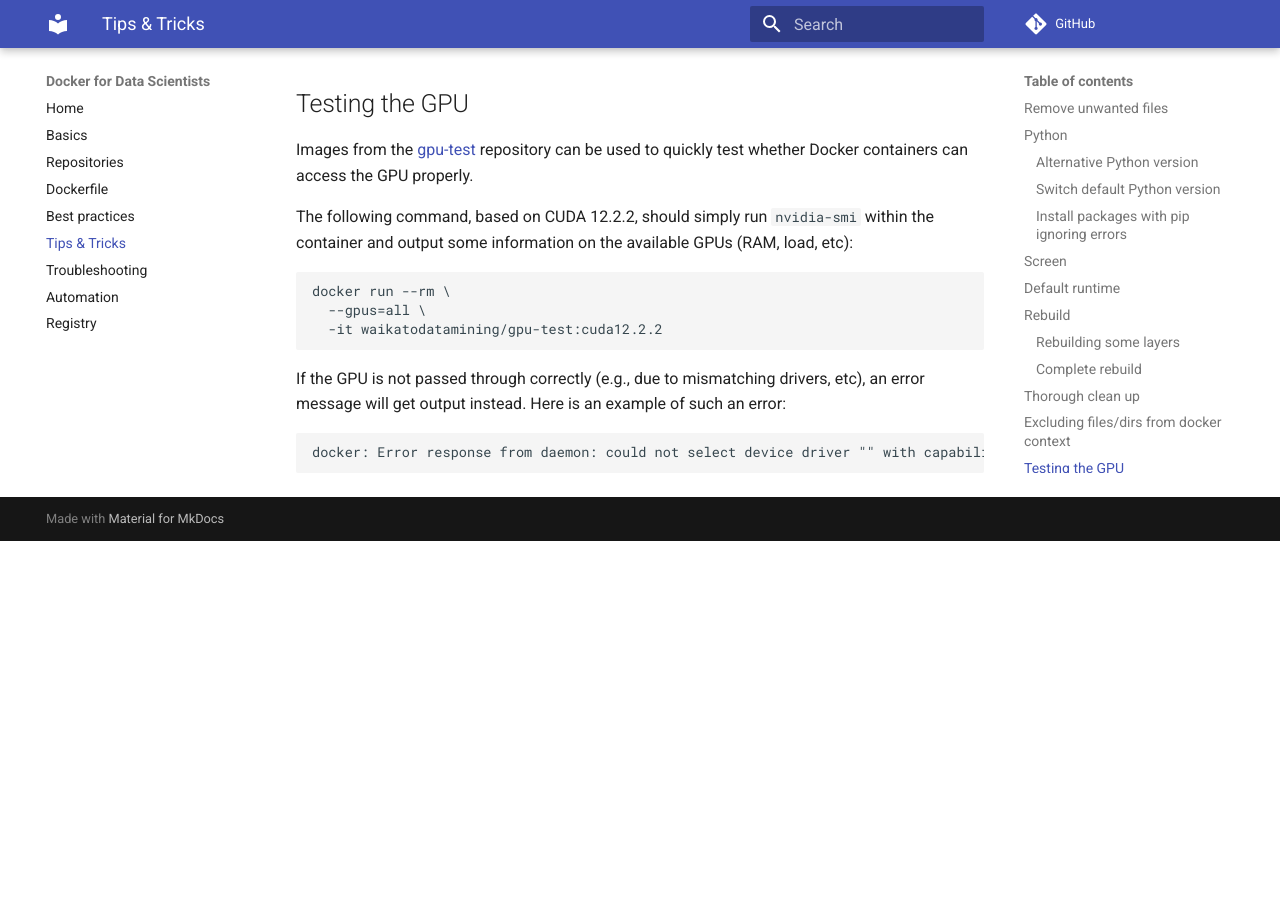
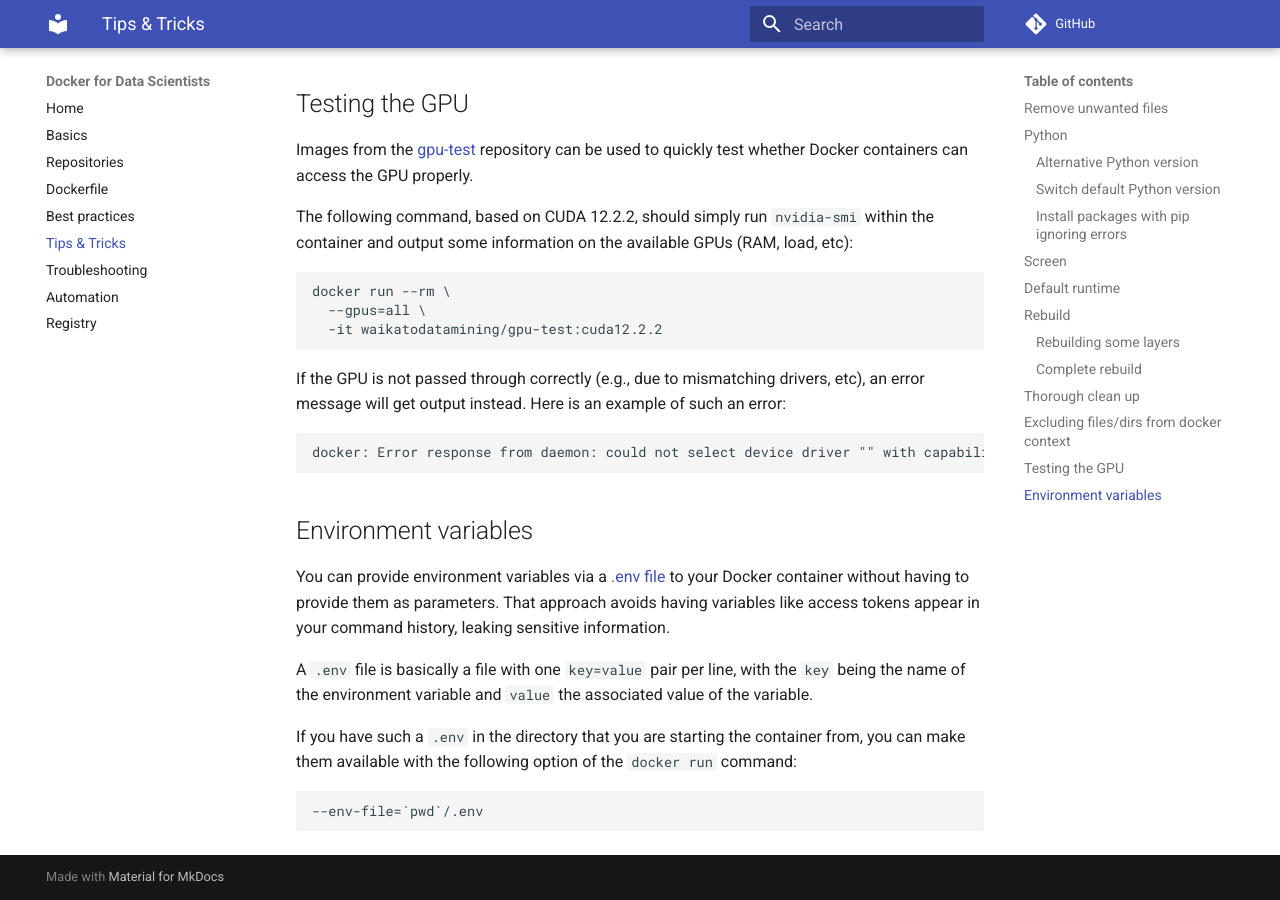
Before and after one commit to waikato-datamining/docker-for-data-scientists, an MkDocs documentation site: the page built from docs/tips_and_tricks.md, in a window 1280 px wide and 900 px high, scrolled down 4536 px. Built offline with MkDocs 1.6.1 and Material for MkDocs 9.7.7, drawn with Linux system fonts in a browser that asks for light colours; comment, search, counter and statistics services are not loaded; before the commit the page ends 5077 px from its top, so only the background shows below that.

Commit message:
added section on environment variables

````diff
--- a/docs/tips_and_tricks.md
+++ b/docs/tips_and_tricks.md
@@ -233,3 +233,22 @@
 ```
 docker: Error response from daemon: could not select device driver "" with capabilities: [[gpu]].
 ```
+
+
+# Environment variables
+
+You can provide environment variables via a [.env file](https://hexdocs.pm/dotenvy/0.2.0/dotenv-file-format.html)
+to your Docker container without having to provide them as parameters. That approach
+avoids having variables like access tokens appear in your command history, leaking
+sensitive information.
+
+A `.env` file is basically a file with one `key=value` pair per line, with the
+`key` being the name of the environment variable and `value` the associated
+value of the variable.
+
+If you have such a `.env` in the directory that you are starting the container from,
+you can make them available with the following option of the `docker run` command:
+
+```
+--env-file=`pwd`/.env
+```
````
